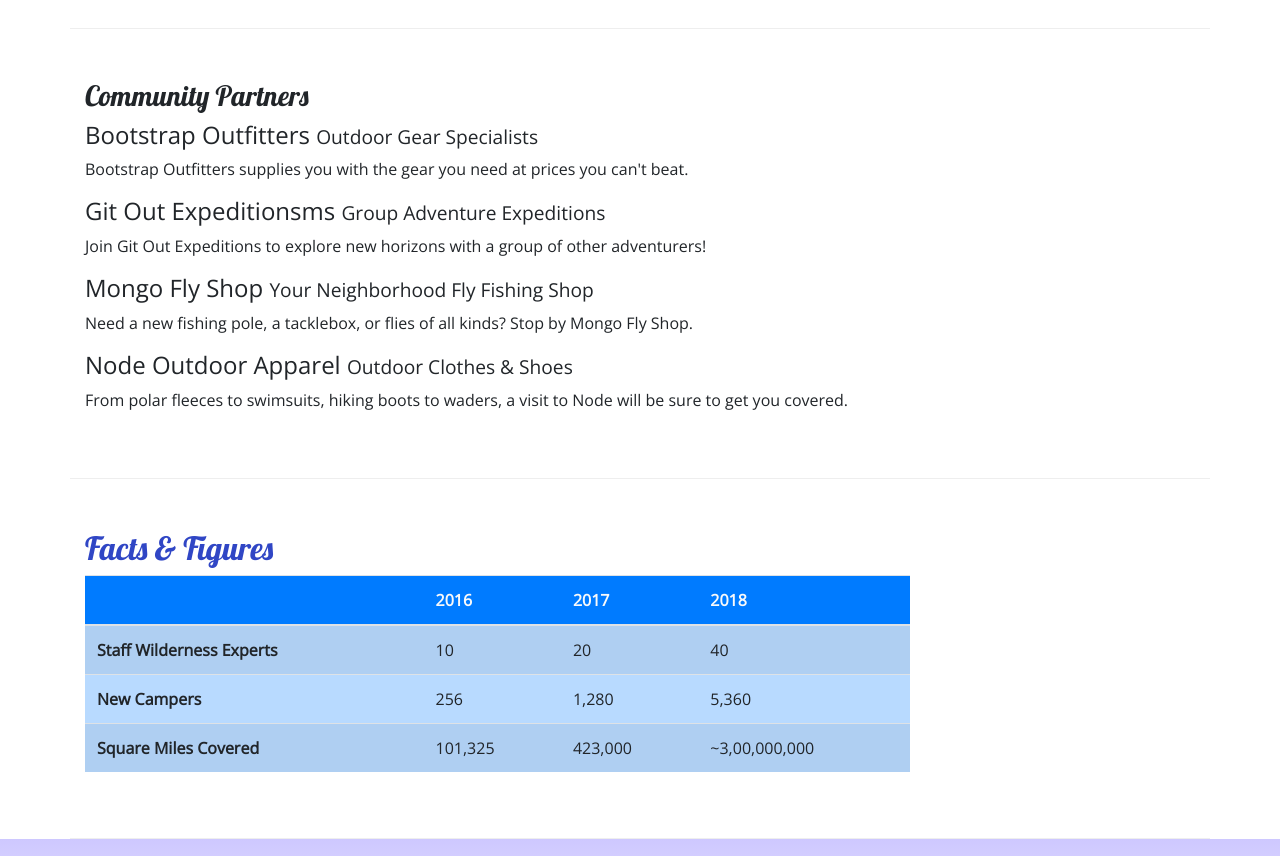
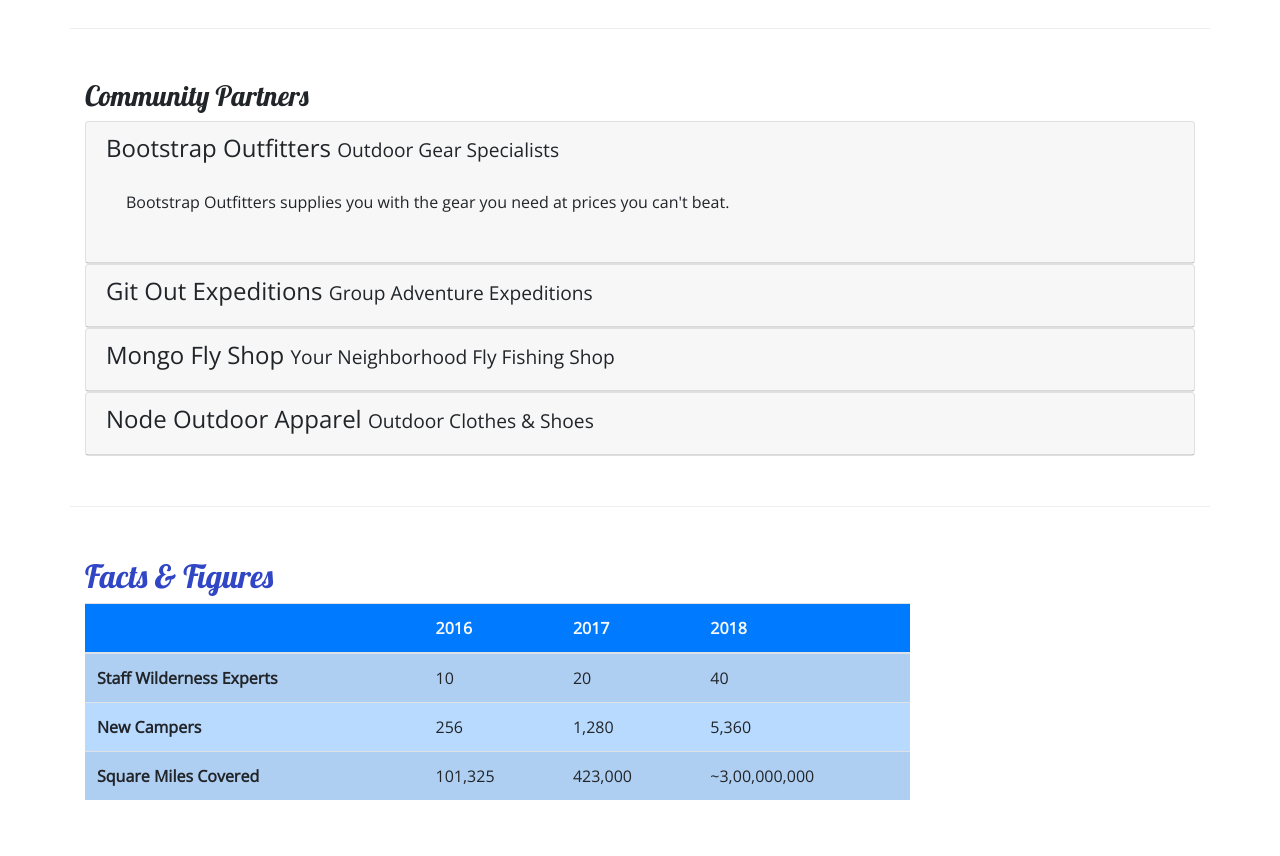
Before and after one commit to FreddieGray87/NuCamp-Project, a website: page aboutus.html in a window 1280 px wide. Shown: the part 800-1656 px from the top of the page. Drawn offline with nearby package versions, Linux system fonts and the light colour scheme.

Commit message:
accordion

```diff
--- a/aboutus.html
+++ b/aboutus.html
@@ -96,16 +96,67 @@
             <div class="row row-content">
                 <div class="col">
                     <h3>Community Partners</h3>
-                <h4>Bootstrap Outfitters <small>Outdoor Gear Specialists</small></h4>
+                    <div id="accordion">
+                        <div class="card">
+                            <div role="tab" class="card-header">
+                                <h4>
+                                    <a data-toggle="collapse" data-target="#bootstrap">
+                                        Bootstrap Outfitters <small>Outdoor Gear Specialists</small>
+                                    </a>
+                                </h4>
+                                <div class="collapse show" id="bootstrap" data-parent="#accordion">
+                                    <div class="card-body">
                                         <p class="d-none d-sm-block">Bootstrap Outfitters supplies you with the gear you need at prices you can't beat.</p>
-                <h4>Git Out Expeditionsms <small>Group Adventure Expeditions</small></h4>
+                                    </div>
+                                </div>
+                            </div>
+                        </div>
+                        <div class="card">
+                            <div role="tab" class="card-header">
+                                <h4>
+                                    <a class="collapsed" data-toggle="collapse" data-target="#git">
+                                        Git Out Expeditions <small>Group Adventure Expeditions</small>
+                                    </a>
+                                </h4>
+                                <div class="collapse" id="git" data-parent="#accordion">
+                                    <div class="card-body">
                                         <p class="d-none d-sm-block">Join Git Out Expeditions to explore new horizons with a group of other adventurers!</p>
-                <h4>Mongo Fly Shop <small>Your Neighborhood Fly Fishing Shop</small></h4>
+                                    </div>
+                                </div>
+                            </div>
+                        </div>
+                        <div class="card">
+                            <div role="tab" class="card-header">
+                                <h4>
+                                    <a class="collapsed" data-toggle="collapse" data-target="#mongo">
+                                        Mongo Fly Shop <small>Your Neighborhood Fly Fishing Shop</small>
+                                    </a>
+                                </h4>
+                                <div class="collapse" id="mongo" data-parent="#accordion">
+                                    <div class="card-body">
                                         <p class="d-none d-sm-block">Need a new fishing pole, a tacklebox, or flies of all kinds? Stop by Mongo Fly Shop.</p>
-                <h4>Node Outdoor Apparel <small>Outdoor Clothes & Shoes</small></h4>
+                                    </div>
+                                </div>
+                            </div>
+                        </div>
+                        <div class="card">
+                            <div role="tab" class="card-header">
+                                <h4>
+                                    <a class="collapsed" data-toggle="collapse" data-target="#node">
+                                        Node Outdoor Apparel <small>Outdoor Clothes & Shoes</small>
+                                    </a>
+                                </h4>
+                                <div class="collapse" id="node" data-parent="#accordion">
+                                    <div class="card-body">
                                         <p class="d-none d-sm-block">From polar fleeces to swimsuits, hiking boots to waders, a visit to Node will be sure to get you covered.</p>
                                     </div>
                                 </div>
+                            </div>
+                        </div>
+                    </div>
+                </div>
+            </div>
+
         <div class="row row-content">
                 <div class="col-sm-9">
                     <h2>Facts &amp; Figures</h2>
--- a/css/styles.css
+++ b/css/styles.css
@@ -37,3 +37,9 @@ header h2 {
     border-bottom: 1px ridge;
     min-height: 200px;
 }
+
+.tab-content {
+    border: 1px solid #DDD;
+    border-top: none;
+    padding: 10px;
+}
```
Lines whose indentation alone changed are shown as unchanged.
